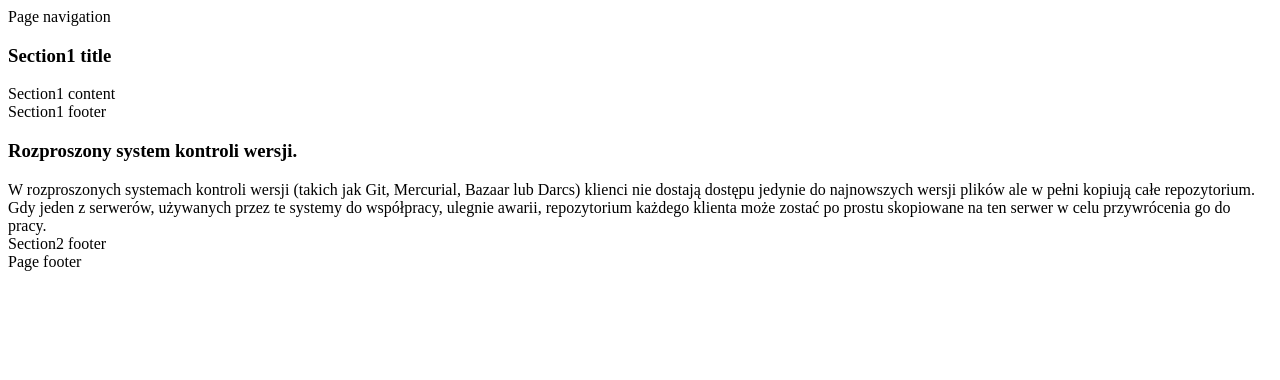
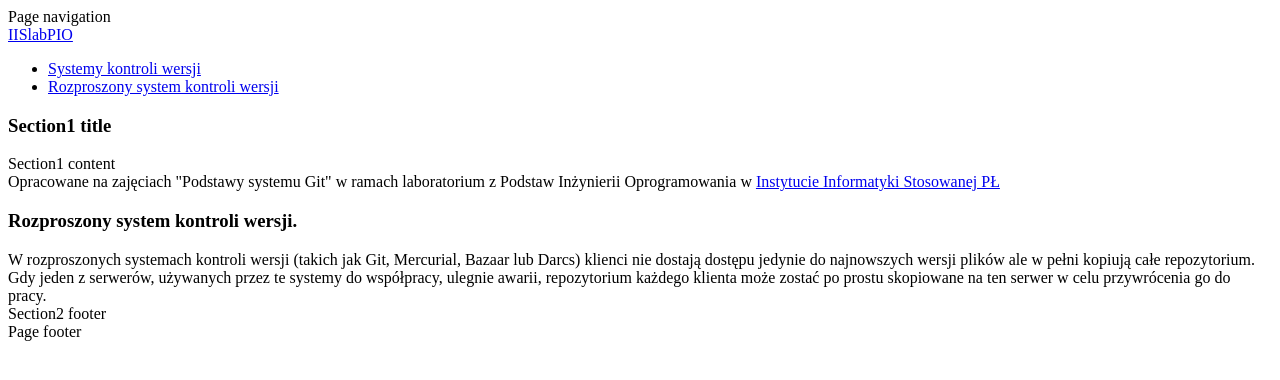
Before and after one commit to JoannaLubiatowska/iislabpio_195007, a plain HTML site: page index.html in a window 1280 px wide. Drawn offline with Linux system fonts and the light colour scheme.

Commit message:
zmiana2 master

```diff
--- a/index.html
+++ b/index.html
@@ -6,6 +6,15 @@
 	<body>
 		<nav class="navbar">
 			Page navigation
+			 <div class="navbar-header">
+		 <a class="navbar-brand" href="#">IISlabPIO</a>
+	 </div>
+	 <div class="collapse navbar-collapse">
+	 	<ul class="nav navbar-nav">
+   			<li><a href="#section1">Systemy kontroli wersji</a></li>
+   			<li><a href="#section2">Rozproszony system kontroli wersji</a></li>
+   		</ul>
+</div>
 		</nav>
 		<section id="section1" class="panel panel-default">
 			<div class="panel-heading">
@@ -15,7 +24,7 @@
 	    		Section1 content
 	  		</div>
 			<footer class="panel-footer">
-				Section1 footer
+				Opracowane na zajęciach "Podstawy systemu Git" w ramach laboratorium z Podstaw Inżynierii Oprogramowania w <a href="http://www.iis.p.lodz.pl/">Instytucie Informatyki Stosowanej PŁ</a>
 			</footer>
 		</section>
 		<section id="section2" class="panel panel-default">
```
